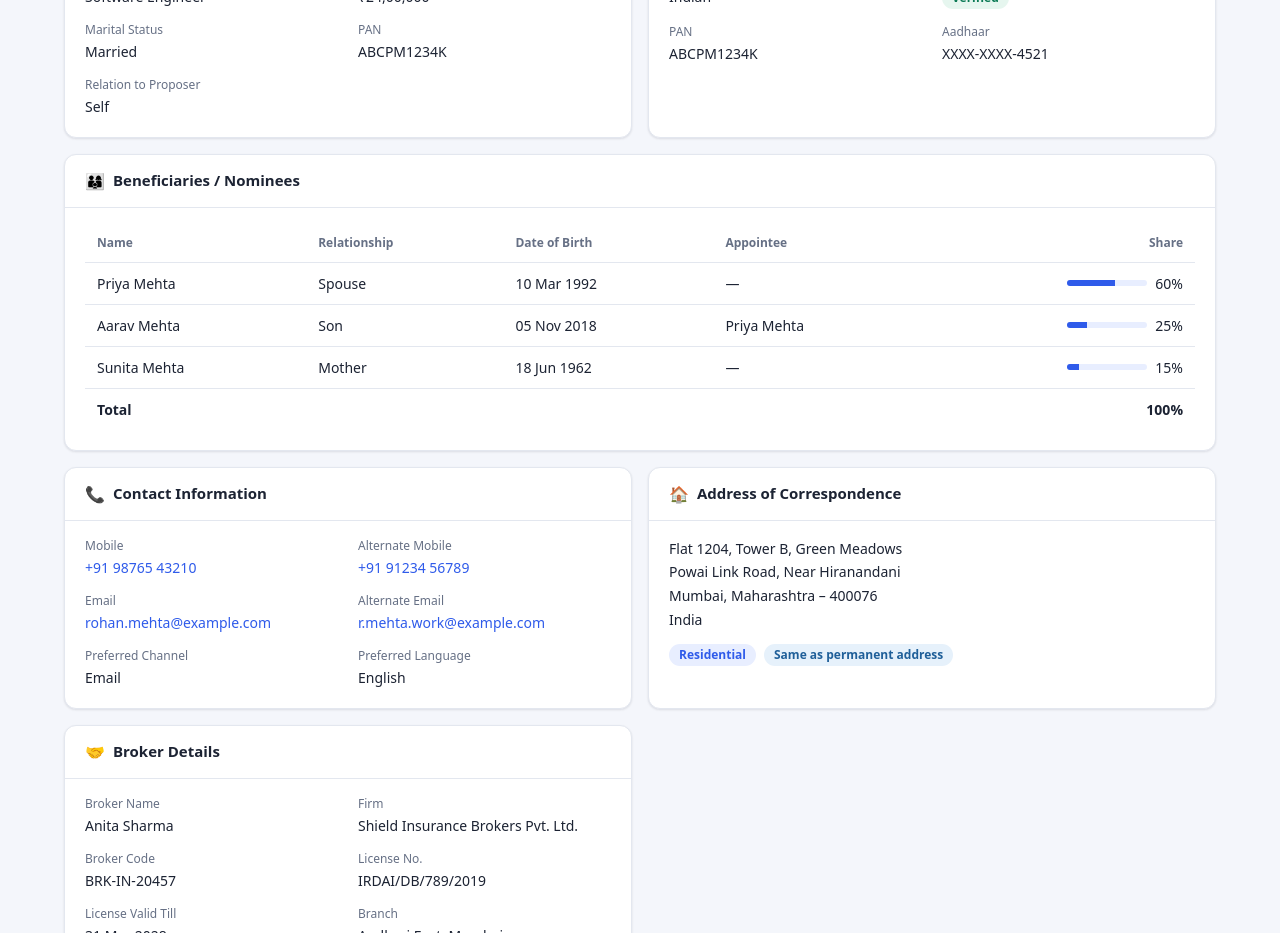
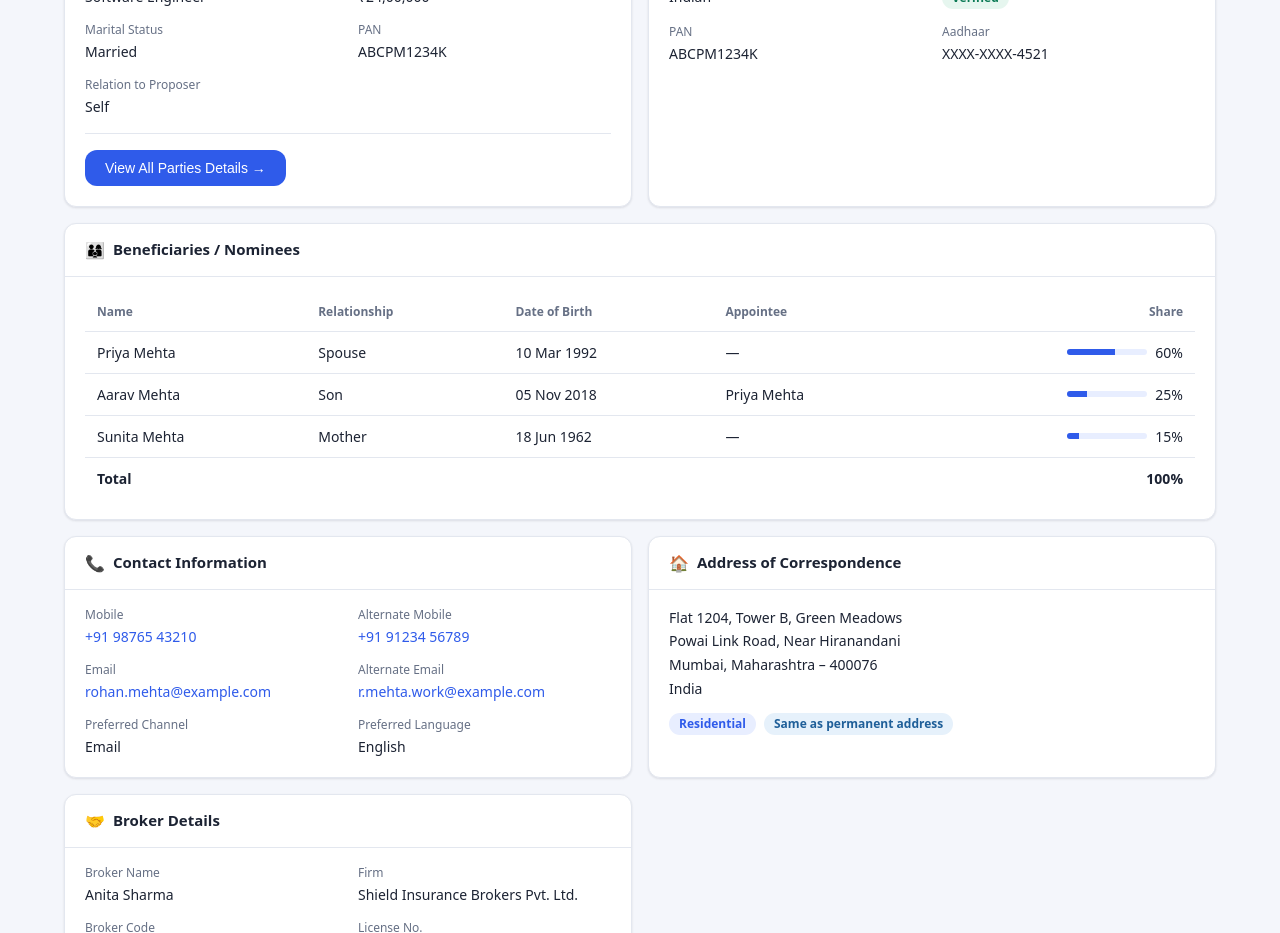
Before and after one commit to arnassinha2024/Life-insurance, a React (Vite) app: page / in a window 1280 px wide. Shown: the part 940-1873 px from the top of the page. Built offline with nearby package versions, Linux system fonts and the light colour scheme.

Commit message:
SCRUM-7: create details view of all involved persons. It will show those details in a separate UI page. (#6)
Refs SCRUM-7

Co-authored-by: AI Dev Agent <ai-dev-agent@users.noreply.github.com>

```diff
--- a/src/App.jsx
+++ b/src/App.jsx
@@ -94,7 +94,7 @@ export default function App() {
 
         <div className="grid">
           <SumAssuredCard sumAssured={sumAssured} />
-          <InsuredCard insured={data.insured} />
+          <InsuredCard insured={data.insured} onViewDetails={() => setCurrentPage('parties-details')} />
           <PolicyHolderCard holder={data.policyHolder} />
           <BeneficiariesCard beneficiaries={data.beneficiaries} />
           <ContactCard contact={data.contactInfo} />
--- a/src/components/Sections.jsx
+++ b/src/components/Sections.jsx
@@ -6,7 +6,7 @@ import { formatCurrency, formatDate } from '../utils/format.js';
 const PhoneLink = ({ number }) => <a href={`tel:${number.replace(/\s/g, '')}`}>{number}</a>;
 const EmailLink = ({ email }) => <a href={`mailto:${email}`}>{email}</a>;
 
-export function InsuredCard({ insured }) {
+export function InsuredCard({ insured, onViewDetails }) {
   return (
     <Card id="insured" title="Insured Details" icon="👤">
       <InfoGrid
@@ -22,6 +22,13 @@ export function InsuredCard({ insured }) {
           { label: 'Relation to Proposer', value: insured.relationshipToProposer },
         ]}
       />
+      {onViewDetails && (
+        <div className="card-actions">
+          <button className="btn btn-primary" onClick={onViewDetails}>
+            View All Parties Details →
+          </button>
+        </div>
+      )}
     </Card>
   );
 }
--- a/src/styles.css
+++ b/src/styles.css
@@ -256,6 +256,9 @@ tfoot td { font-weight: 700; border-bottom: none; }
 /* Actions */
 .actions { display: flex; gap: 12px; margin-top: 20px; padding-top: 20px; border-top: 1px solid var(--border); }
 
+/* Card Actions */
+.card-actions { display: flex; gap: 12px; margin-top: 16px; padding-top: 16px; border-top: 1px solid var(--border); }
+
 /* Lists */
 .list { list-style: none; margin: 0; padding: 0; }
 .list li { padding: 12px 0; border-bottom: 1px solid var(--border); }
```
